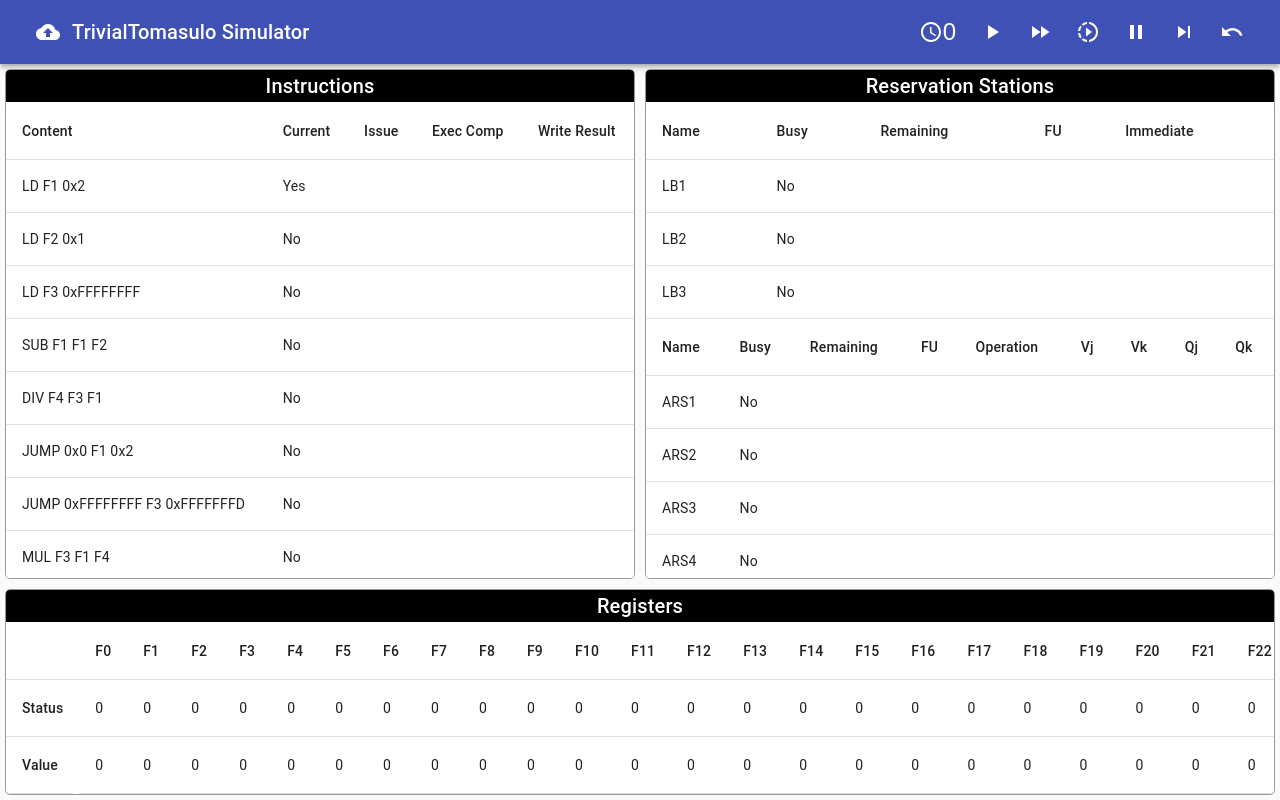
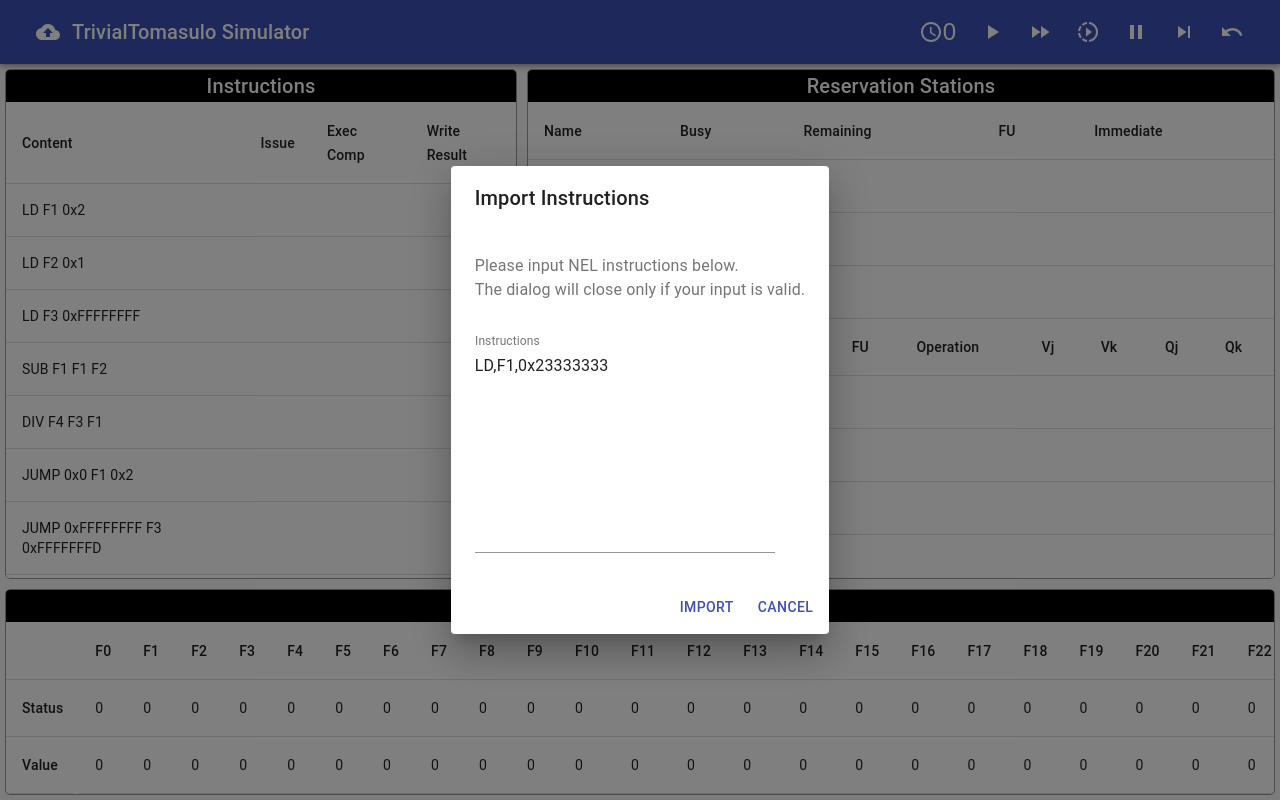
Before and after one commit to Harry-Chen/TrivialTomasulo, a React app: page / in a window 1280 px wide. Both pictures are taken after a click on the button 48 px from the left and 32 px from the top of the page. Built offline with nearby package versions, Linux system fonts and the light colour scheme.

Commit message:
Implement importing and running for multiple steps
Signed-off-by: Harry Chen <i@harrychen.xyz>

```diff
--- /dev/null
+++ b/src/components/CommonDialog.tsx
@@ -0,0 +1,40 @@
+import React from 'react';
+
+import DialogTitle from '@material-ui/core/DialogTitle';
+import DialogContent from '@material-ui/core/DialogContent';
+import DialogContentText from '@material-ui/core/DialogContentText';
+import DialogActions from '@material-ui/core/DialogActions';
+import Button from '@material-ui/core/Button';
+import Dialog from '@material-ui/core/Dialog';
+
+import { CommonDialogProps } from '../type/App';
+
+class CommonDialog extends React.PureComponent<CommonDialogProps, never> {
+  public render(): React.ReactNode {
+    return (
+      <Dialog open={this.props.open}>
+        <DialogTitle>{this.props.title}</DialogTitle>
+        <DialogContent>
+          <DialogContentText>{this.props.content}</DialogContentText>
+        </DialogContent>
+        <DialogActions>
+          <Button color="primary" onClick={this.props.firstButtonOnClick}>
+            {this.props.firstButton}
+          </Button>
+          {this.props.secondButton !== undefined ? (
+            <Button color="primary" onClick={this.props.secondButtonOnClick}>
+              {this.props.secondButton}
+            </Button>
+          ) : null}
+          {this.props.thirdButton !== undefined ? (
+            <Button color="primary" onClick={this.props.thirdButtonOnClick}>
+              {this.props.thirdButton}
+            </Button>
+          ) : null}
+        </DialogActions>
+      </Dialog>
+    );
+  }
+}
+
+export default CommonDialog;
--- a/src/components/MyAppBar.tsx
+++ b/src/components/MyAppBar.tsx
@@ -17,7 +17,7 @@ import UndoIcon from '@material-ui/icons/Undo';
 import styles from '../styles.css';
 import { TomasuloStatus } from '../redux/tomasuloReducer';
 import { MyAppBarProps } from '../type/App';
-import { nextStep, reset } from '../redux/action';
+import { nextStep, reset, toggleImportDialog, toggleStepDialog } from '../redux/action';
 import { connect } from 'react-redux';
 
 class MyAppBar extends React.PureComponent<MyAppBarProps, {}> {
@@ -28,7 +28,11 @@ class MyAppBar extends React.PureComponent<MyAppBarProps, {}> {
         <AppBar position="static">
           <Toolbar>
             <Tooltip title="Import">
-            <IconButton className={styles.appbar_menu} color="inherit" aria-label="Menu">
+            <IconButton
+              className={styles.appbar_menu}
+              color="inherit"
+              onClick={this.props.import}
+            >
               <CloucUploadIcon />
             </IconButton>
             </Tooltip>
@@ -42,7 +46,7 @@ class MyAppBar extends React.PureComponent<MyAppBarProps, {}> {
             <IconButton
               className={styles.appbar_menu}
               color="inherit"
-              onClick={() => this.props.step(1)}
+              onClick={this.props.step}
             >
               <PlayArrowIcon/>
             </IconButton>
@@ -51,7 +55,7 @@ class MyAppBar extends React.PureComponent<MyAppBarProps, {}> {
             <IconButton
               className={styles.appbar_menu}
               color="inherit"
-              onClick={() => this.props.step(1)}
+              onClick={this.props.multipleStep}
             >
               <FastForwardIcon/>
             </IconButton>
@@ -109,8 +113,11 @@ const mapStateToProps = (state: TomasuloStatus): Partial<MyAppBarProps> => {
 
 const mapDispatchToProps = (dispatch: any): Partial<MyAppBarProps> => {
   return {
-    step: (step) => {
-      for (let i = 0; i < step; ++i) dispatch(nextStep());
+    step: () => {
+      dispatch(nextStep());
+    },
+    multipleStep: () => {
+      dispatch(toggleStepDialog(true));
     },
     run: () => {
 
@@ -124,6 +131,9 @@ const mapDispatchToProps = (dispatch: any): Partial<MyAppBarProps> => {
     reset: () => {
       dispatch(reset());
     },
+    import: () => {
+      dispatch(toggleImportDialog(true));
+    },
   };
 };
 
--- a/src/components/TrivialTomasulo.tsx
+++ b/src/components/TrivialTomasulo.tsx
@@ -1,7 +1,7 @@
 import React from 'react';
 import { connect } from 'react-redux';
 import { TomasuloStatus } from '../redux/tomasuloReducer';
-import { importInstructions } from '../redux/action';
+import { importInstructions, nextStep, toggleImportDialog, toggleStepDialog } from '../redux/action';
 import { AppProps } from '../type/App';
 
 import CssBaseline from '@material-ui/core/CssBaseline';
@@ -12,16 +12,96 @@ import TableHead from '@material-ui/core/TableHead';
 import TableRow from '@material-ui/core/TableRow';
 import TableBody from '@material-ui/core/TableBody';
 import TableCell from '@material-ui/core/TableCell';
+import TextField from '@material-ui/core/TextField';
 
 import MyAppBar from './MyAppBar';
 
 import styles from '../styles.css';
+import CommonDialog from './CommonDialog';
+import { Instruction } from '../type/Instruction';
+import { parseInstructions } from '../utils/InstructionParser';
 
-class TrivialTomasulo extends React.PureComponent<AppProps, never> {
+const initialState = {
+  instruction: 'LD,F1,0x23333333',
+  step: '1',
+};
+
+class TrivialTomasulo extends React.PureComponent<AppProps, typeof initialState> {
+
+  constructor(props) {
+    super(props);
+    this.state = initialState;
+  }
+
   public render() {
     return (
       <>
         <CssBaseline/>
+        <CommonDialog
+          open={this.props.state.importDialogOpen}
+          title={'Import Instructions'}
+          content={(
+            <>
+              <p>
+                Please input NEL instructions below. <br/>
+                The dialog will close only if your input is valid.
+              </p>
+              <TextField
+                id="input-instruction"
+                label="Instructions"
+                multiline
+                rows="10"
+                value={this.state.instruction}
+                className={styles.import_dialog_input}
+                margin="normal"
+                onChange={e => {
+                  this.setState({
+                    ...this.state,
+                    instruction: e.target.value,
+                  });
+                }}
+              />
+            </>
+          )}
+          firstButton={'Import'}
+          firstButtonOnClick={() => {
+            this.props.import(this.state.instruction);
+          }}
+          secondButton={'Cancel'}
+          secondButtonOnClick={this.props.cancelImport}
+        />
+        <CommonDialog
+          open={this.props.state.stepDialogOpen}
+          title={'Run Multiple Steps'}
+          content={(
+            <>
+              <p>
+                If you specify a large number, the simulator might not response in a while. <br />
+                The dialog will close after steps of given number are simulated.
+              </p>
+              <TextField
+                id="input-step"
+                label="Steps"
+                value={this.state.step}
+                className={styles.import_dialog_input}
+                margin="normal"
+                type="number"
+                onChange={e => {
+                  this.setState({
+                    ...this.state,
+                    step: e.target.value,
+                  });
+                }}
+              />
+            </>
+          )}
+          firstButton={'Run'}
+          firstButtonOnClick={() => {
+            this.props.step(this.state.step);
+          }}
+          secondButton={'Cancel'}
+          secondButtonOnClick={this.props.cancelStep}
+        />
         <div className={styles.pane_content}>
           <MyAppBar/>
           <div className={styles.pane_upper}>
@@ -37,7 +117,7 @@ class TrivialTomasulo extends React.PureComponent<AppProps, never> {
                   <TableHead>
                     <TableRow>
                       <TableCell>Content</TableCell>
-                    <TableCell>Current</TableCell>
+                      {/*<TableCell>Current</TableCell>*/}
                       <TableCell>Issue</TableCell>
                       <TableCell>Exec Comp</TableCell>
                       <TableCell>Write Result</TableCell>
@@ -47,7 +127,7 @@ class TrivialTomasulo extends React.PureComponent<AppProps, never> {
                     {this.props.state.instructions.map(i => (
                       <TableRow>
                         <TableCell>{i.raw.replace(/,/g, '\t')}</TableCell>
-                      <TableCell>{this.props.state.pc !== i.num ? 'No' : 'Yes'}</TableCell>
+                        {/*<TableCell>{this.props.state.pc !== i.num ? 'No' : 'Yes'}</TableCell>*/}
                         <TableCell>{i.issueTime === 0 ? '' : i.issueTime}</TableCell>
                         <TableCell>{i.executionTime === 0 ? '' : i.executionTime}</TableCell>
                         <TableCell>{i.writeTime === 0 ? '' : i.writeTime}</TableCell>
@@ -189,7 +269,32 @@ const mapStateToProps = (state: TomasuloStatus): Partial<AppProps> => {
 const mapDispatchToProps = (dispatch: any): Partial<AppProps> => {
   return {
     import: (s: string) => {
-      dispatch(importInstructions(s));
+      let ins: Instruction[];
+      try {
+        ins = parseInstructions(s);
+      } catch (e) {
+        // do nothing
+      }
+      if (ins) {
+        dispatch(toggleImportDialog(false));
+        dispatch(importInstructions(ins));
+      }
+
+    },
+    step: (s: string) => {
+      const steps = parseInt(s, 10);
+      if (!isNaN(steps) && steps >= 1) {
+        for (let i = 0; i < steps; ++i) {
+          dispatch(nextStep());
+        }
+        dispatch(toggleStepDialog(false));
+      }
+    },
+    cancelImport: () => {
+      dispatch(toggleImportDialog(false));
+    },
+    cancelStep: () => {
+      dispatch(toggleStepDialog(false));
     },
   };
 };
--- a/src/index.tsx
+++ b/src/index.tsx
@@ -5,6 +5,7 @@ import { createStore, reducer } from './redux/store';
 
 import TrivialTomasulo from './components/TrivialTomasulo';
 import { importInstructions } from './redux/action';
+import { parseInstructions } from './utils/InstructionParser';
 
 const store = createStore(reducer);
 
@@ -19,7 +20,7 @@ const loadApp = () => {
 
 loadApp();
 
-const TEST1 = `
+const SAMPLE = `
 LD,F1,0x2
 LD,F2,0x1
 LD,F3,0xFFFFFFFF
@@ -30,4 +31,4 @@ JUMP,0xFFFFFFFF,F3,0xFFFFFFFD
 MUL,F3,F1,F4
 `;
 
-store.dispatch(importInstructions(TEST1));
+store.dispatch(importInstructions(parseInstructions(SAMPLE)));
--- a/src/redux/action.ts
+++ b/src/redux/action.ts
@@ -7,7 +7,7 @@ import {
   MulDivStation,
   ReservationStation,
 } from '../type/ReservationStation';
-import { Add, Div, Jump, Ld, Mul, Sub } from '../type/Instruction';
+import { Add, Div, Instruction, Jump, Ld, Mul, Sub } from '../type/Instruction';
 
 export enum ActionType {
   RESET = 'reset',
@@ -17,10 +17,13 @@ export enum ActionType {
   INSTRUCTION_EXECUTE_BEGIN = 'instruction_execute_begin',
   INSTRUCTION_EXECUTE_FINISH = 'instruction_execute_finish',
   INSTRUCTION_WRITE = 'instruction_write',
+  TOGGLE_IMPORT_DIALOG = 'toggle_import_dialog',
+  TOGGLE_STEP_DIALOG = 'toggle_step_dialog',
 }
 
 interface ITomasuloAction extends AnyAction {
-  instructions?: string;
+  dialogOpen ?: boolean;
+  instructions?: Instruction[];
   instructionNumber?: number;
   stationNumber?: number;
   funcUnitNumber?: number;
@@ -28,13 +31,27 @@ interface ITomasuloAction extends AnyAction {
 
 export type TomasuloAction = ITomasuloAction;
 
+export function toggleImportDialog(dialogOpen: boolean): TomasuloAction {
+  return {
+    dialogOpen,
+    type: ActionType.TOGGLE_IMPORT_DIALOG,
+  };
+}
+
+export function toggleStepDialog(dialogOpen: boolean): TomasuloAction {
+  return {
+    dialogOpen,
+    type: ActionType.TOGGLE_STEP_DIALOG,
+  };
+}
+
 export function reset(): TomasuloAction {
   return {
     type: ActionType.RESET,
   };
 }
 
-export function importInstructions(instructions: string): TomasuloAction {
+export function importInstructions(instructions: Instruction[]): TomasuloAction {
   return {
     instructions,
     type: ActionType.IMPORT_INSTRUCTIONS,
--- a/src/redux/tomasuloReducer.ts
+++ b/src/redux/tomasuloReducer.ts
@@ -35,6 +35,8 @@ interface ITomasuloStatus {
   instructions: Instruction[];
   registers: Register[];
   station: ReservationStationStatus;
+  importDialogOpen: boolean;
+  stepDialogOpen: boolean;
 }
 
 export type TomasuloStatus = ITomasuloStatus;
@@ -94,6 +96,8 @@ const initialState: TomasuloStatus = {
   instructions: [],
   registers: [],
   station: initialStationStatus,
+  importDialogOpen: false,
+  stepDialogOpen: false,
 };
 
 for (let i = 0; i < 32; ++i) {
@@ -142,6 +146,21 @@ export default function tomasuloReducer(
   action: TomasuloAction,
 ): TomasuloStatus {
   switch (action.type) {
+
+    case ActionType.TOGGLE_IMPORT_DIALOG:
+      // open or close import dialog
+      return {
+        ...state,
+        importDialogOpen: action.dialogOpen,
+      };
+
+    case ActionType.TOGGLE_STEP_DIALOG:
+      // open or close step dialog
+      return {
+        ...state,
+        stepDialogOpen: action.dialogOpen,
+      };
+
     case ActionType.RESET:
       // reset to initial state with imported instructions
       return produce(state, draft => {
@@ -165,7 +184,7 @@ export default function tomasuloReducer(
       return produce(state, draft => {
         return {
           ...initialState,
-          instructions: parseInstructions(action.instructions),
+          instructions: action.instructions,
         };
       });
 
--- a/src/styles.css
+++ b/src/styles.css
@@ -30,7 +30,7 @@
     border-radius: 5px;
     overflow-y: scroll;
     overflow-x: hidden;
-    flex: 1;
+    width: 40vw;
 }
 
 .pane_upper_right {
@@ -67,6 +67,12 @@
     top: 0;
 }
 
+.import_dialog_input {
+    margin-left: 20px;
+    margin-right: 20px;
+    width: 300px;
+}
+
 ::-webkit-scrollbar {
     width: 4px;
     height: 4px;
```
Also changed, not shown: src/type/App.ts (+23 -1 lines). Lines whose indentation alone changed are shown as unchanged.
